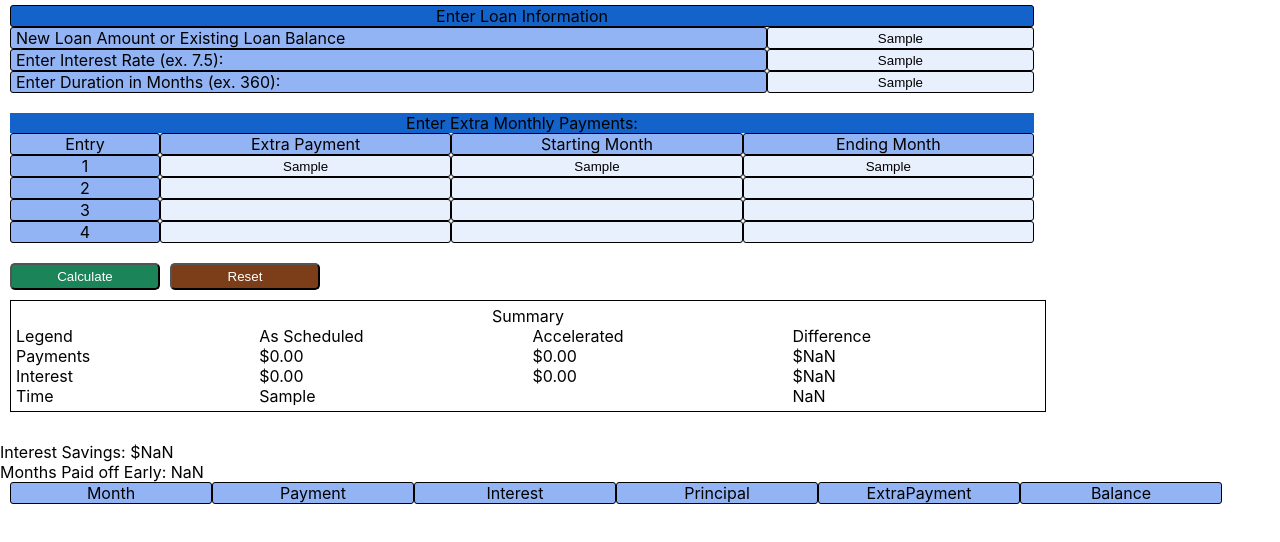
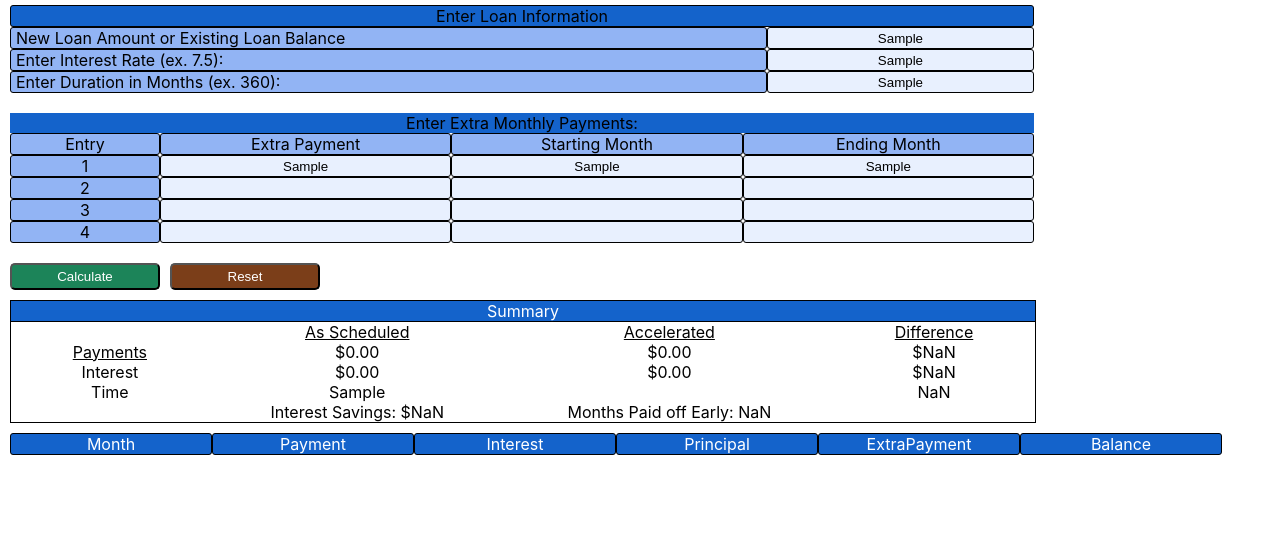
Before and after one commit to Msheezi/mortgagecalc, a React (Create React App) app: page / in a window 1280 px wide. Both pictures are taken after typing "Sample", "Sample", "Sample", "Sample", "Sample", "Sample" into the empty fields and a click on the button "Calculate". Shown: the top 542 px of the page. Built offline with nearby package versions, Linux system fonts and the light colour scheme.

Commit message:
Update summary styles and layout

```diff
--- a/src/App.css
+++ b/src/App.css
@@ -150,7 +150,26 @@ input {
 
 /*summary grid*/
 
-.summary-grid {
+.summarygrid {
+  display: grid;
+  grid-template-columns: auto auto auto auto;
+  border: 1px solid black;
+  width: 80%;
+  margin: 10px;
+  /* padding: 5px; */
+}
+
+.summarygrid > .header {
+  grid-area: 1 / span 4;
+  text-align: center;
+}
+
+.summarygrid > div {
+  text-align: center;
+}
+
+.summtitle {
+  text-decoration: underline;
 }
 
 /* amort table */
@@ -168,8 +187,9 @@ input {
 }
 
 .header {
-  background-color: #92b4f4;
-  border: 1px solid black;
+  background-color: #1463cb;
+  border-bottom: 1px solid black;
+  color: white;
 }
 
 .flexcontainer > div {
--- a/src/App.js
+++ b/src/App.js
@@ -1,7 +1,7 @@
 import React from "react";
 
 import "./App.css";
-// import {Entry} from './entry'
+
 import Calculator from "./entry2";
 
 function App() {
--- a/src/acceleratedSummary.jsx
+++ b/src/acceleratedSummary.jsx
@@ -1,34 +1,33 @@
-import React from 'react'
+import React from "react";
 
-const formatter = new Intl.NumberFormat('en-US', {
-    style: 'currency',
-    currency: 'USD',
-})
+const formatter = new Intl.NumberFormat("en-US", {
+  style: "currency",
+  currency: "USD"
+});
 
-export const Summary = ({ calcsTotalPay, extraTotalPay, calcsTotalInt, extraTotalInt, duration, totalMonths, runExtras }) => {
-
+export const Summary = ({
+  calcsTotalPay,
+  extraTotalPay,
+  calcsTotalInt,
+  extraTotalInt,
+  duration,
+  totalMonths,
+  runExtras
+}) => {
   if (runExtras) {
-
-        let payDiff = (parseFloat(calcsTotalPay) - parseFloat(extraTotalPay))
-        let intDiff = (parseFloat(calcsTotalInt) - parseFloat(extraTotalInt))
-        let timeDiff = parseInt(duration) - parseInt(totalMonths)
+    let payDiff = parseFloat(calcsTotalPay) - parseFloat(extraTotalPay);
+    let intDiff = parseFloat(calcsTotalInt) - parseFloat(extraTotalInt);
+    let timeDiff = parseInt(duration) - parseInt(totalMonths);
 
     return (
       <>
-                <div style={{
-                    display: "grid",
-                    gridTemplateColumns: "auto auto auto auto",
-                    border: "1px solid black",
-                    width: "80%",
-                    margin: "10px",
-                    padding: "5px"
-                }}>
-                    <div style={{ gridArea: "1 / span 4", textAlign: "center" }}>Summary</div>
-                    <div>Legend</div>
-                    <div>As Scheduled </div>
-                    <div>Accelerated</div>
-                    <div>Difference</div>
-                    <div>Payments</div>
+        <div className="summarygrid">
+          <div className="header">Summary</div>
+          <div> </div>
+          <div className="summtitle">As Scheduled </div>
+          <div className="summtitle">Accelerated</div>
+          <div className="summtitle">Difference</div>
+          <div className="summtitle">Payments</div>
           <div>{formatter.format(calcsTotalPay)}</div>
           <div>{formatter.format(extraTotalPay)}</div>
 
@@ -41,13 +40,11 @@ export const Summary = ({ calcsTotalPay, extraTotalPay, calcsTotalInt, extraTota
           <div>{duration}</div>
           <div>{totalMonths}</div>
           <div>{timeDiff}</div>
+          <br />
+          <div>Interest Savings: {formatter.format(intDiff)} </div>
+          <div>Months Paid off Early: {timeDiff}</div>
         </div>
-                <br />
-                <div>Interest Savings: {formatter.format(intDiff)}  </div>
-                <div>Months Paid off Early: {timeDiff}</div>
       </>
-        )
-
+    );
   }
-
-}
+};
```
Lines whose indentation alone changed are shown as unchanged.
